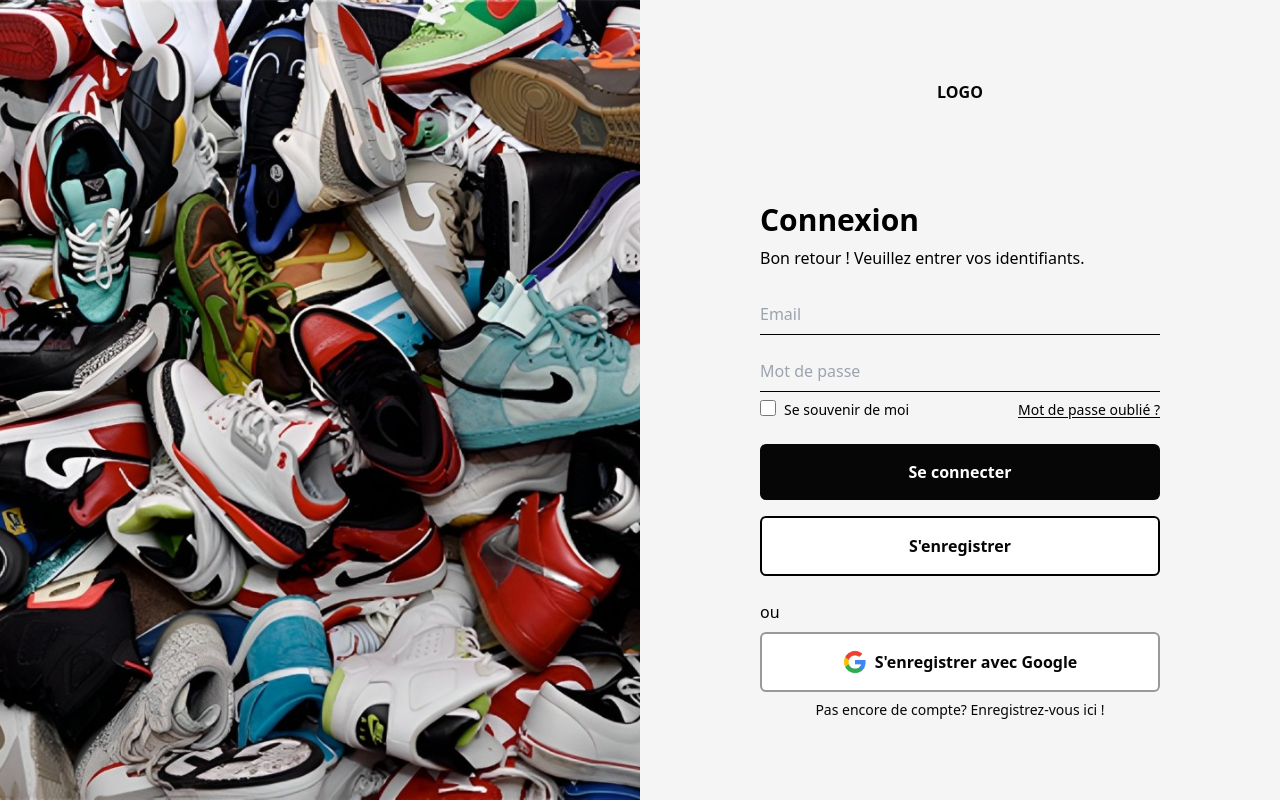
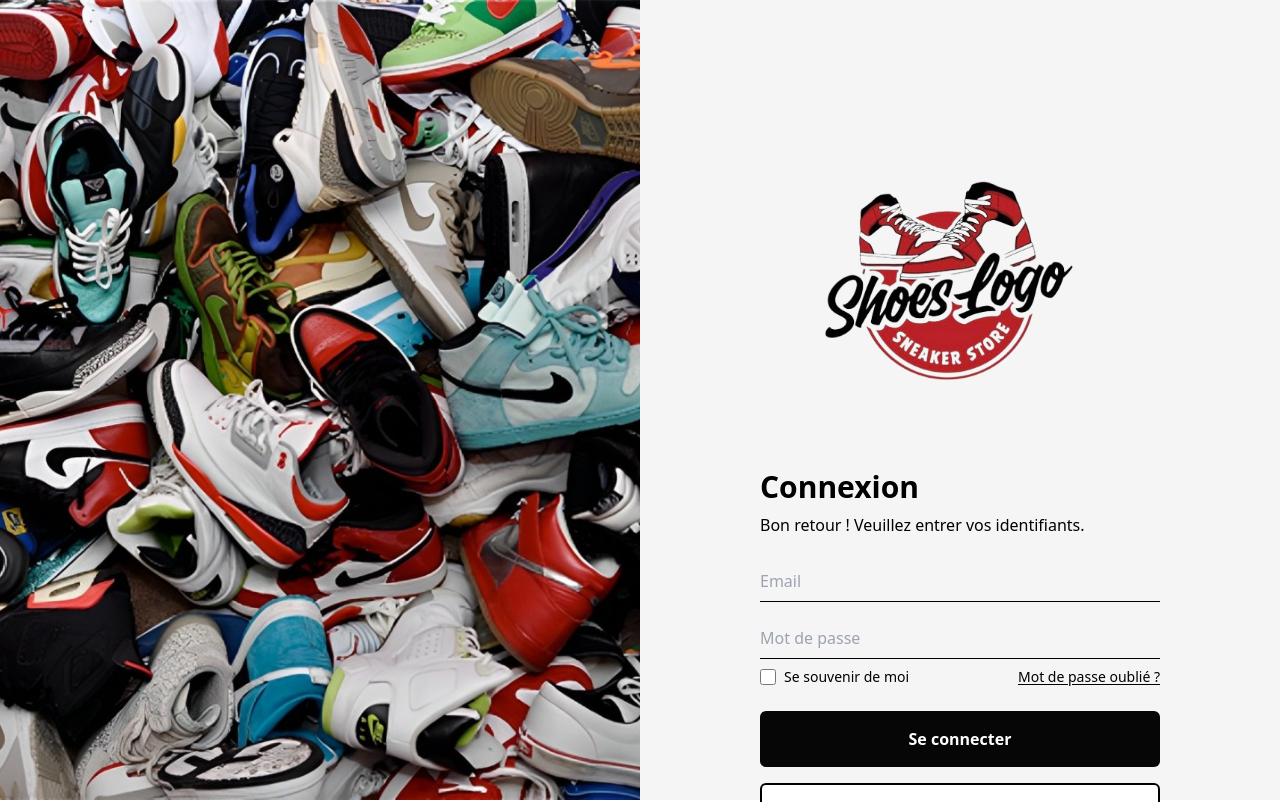
Before and after one commit to vAlxcSE/Projets, a React (Vite) app in the folder ETNA/CTW/CTW_Projet_Node_ExpressJS/FrontEnd/: page / in a window 1280 px wide. Shown: the top 802 px of the page. Built offline with nearby package versions, Linux system fonts and the light colour scheme.

Commit message:
ajout image

```diff
--- a/ETNA/CTW/CTW_Projet_Node_ExpressJS/FrontEnd/src/Components/Login/index.jsx
+++ b/ETNA/CTW/CTW_Projet_Node_ExpressJS/FrontEnd/src/Components/Login/index.jsx
@@ -1,14 +1,21 @@
-import React from 'react'
+import React , {useState} from 'react'
 import img from '../../loginAssets/IMGLogin.jpg'
+import logo from '../../loginAssets/shoes-logo.png'
 import GOOGLE_ICON from '../../loginAssets/Google.png'
+// import axios from 'axios'
 
 
 
 
 
 
-
-const Login = () => {
+function Login () {
+  const [email, setEmail] = useState('')
+  const [password, setPassword] = useState('')
+  function handleSubmit(event) {
+    event.preventDefault();
+    axios.post('')
+  }
   return (
     <div className='w-full h-screen flex items-start'>
         <div className='relative w-1/2 h-full flex flex-col'>
@@ -20,16 +27,17 @@ const Login = () => {
         </div>
 
         <div className='w-1/2 h-full bg-[#f5f5f5] flex flex-col p-20 justify-between items-center'>
-          <h1 className='text-x1 text-[#060606] font-semibold'>LOGO</h1>
+          <img src={logo} className='w-full h-full object-cover'/>
+          {/* <h1 className='text-x1 text-[#060606] font-semibold'>LOGO</h1> */}
 
 
-          <div  className='w-full flex flex-col max-w-[400px]'>
-            <div  className='w-full flex flex-col mb-2'>
+          <div className='w-full flex flex-col max-w-[400px]'>
+            <div className='w-full flex flex-col mb-2'>
               <h3 className='text-3xl font-semibold mb-2'>Connexion</h3>
               <p className='text-base mb-2'>Bon retour ! Veuillez entrer vos identifiants.</p>
             </div>
 
-            <div  className='w-full flex flex-col'>
+            <div className='w-full flex flex-col'>
               <input
               type="email"
               placeholder='Email'
@@ -41,8 +49,8 @@ const Login = () => {
               className='w-full text-black py-2 my-2 bg-transparent border-b border-black outline-none focus:outline-none'/>
             </div>
 
-          <div classname ='w-full flex items-center justify-between' style={{display:'flex', justifyContent: 'space-between'}} >
-            <div classname ='w-full flex items-center' style={{display:'flex'}}>
+          <div className ='w-full flex items-center justify-between'>
+            <div className ='w-full flex items-center'>
               <input type='checkbox' className='w-4 h-4 mr-2'/>
               <p className='text-sm'>Se souvenir de moi</p>
             </div>
@@ -51,7 +59,7 @@ const Login = () => {
           </div>
 
           <div className='w-full flex flex-col my-4'>
-            <button className='w-full text-white my-2 font-semibold bg-[#060606] rounded-md p-4 text-center fle x items-center justify-center cursor-pointer'>
+            <button className='w-full text-white my-2 font-semibold bg-[#060606] rounded-md p-4 text-center flex items-center justify-center cursor-pointer'>
             Se connecter
             </button>
             <button className='w-full text-[#060606] my-2 font-semibold bg-white border-2 border-black rounded-md p-4 text-center flex items-center justify-center cursor-pointer'>
@@ -59,9 +67,9 @@ const Login = () => {
             </button>
           </div>
 
-          <div classname ='w-full flex items-center justify-center relative py-2'>
-            <div classname ='w-full h-[1px] bg-black/40'></div>
-            <p classname ='text-lg absolute text-black/80 bg-[#f5f5f5]'>ou</p>
+          <div className ='w-full flex items-center justify-center relative py-2'>
+            <div className ='w-full h-[1px] bg-black/40'></div>
+            <p className ='text-lg absolute text-black/80 bg-[#f5f5f5]'> OU </p>
           </div>
           <button className='w-full text-[#060606] my-2 font-semibold bg-white border-2 border-black/40 rounded-md p-4 text-center flex items-center justify-center cursor-pointer'>
             <img src={GOOGLE_ICON} className='h-6 mr-2'/>
@@ -70,7 +78,7 @@ const Login = () => {
 
 
           <div className='w-full flex items-center justify-center'>
-            <p className='text-sm font-normal text-[#060606]'>Pas encore de compte? <span classname='font-semibold underline underline-offset-2 cursor pointer'>Enregistrez-vous ici !</span></p>
+            <p className='text-sm font-normal text-[#060606]'>Pas encore de compte? <span className='font-semibold underline underline-offset-2 cursor pointer'>Enregistrez-vous ici !</span></p>
           </div>
 
           </div>
```
Also changed, not shown: ETNA/CTW/CTW_Projet_Node_ExpressJS/FrontEnd/src/LoginAssets/shoes-logo.png (added), 1 other file (tests, documents, lock files or other folders).
